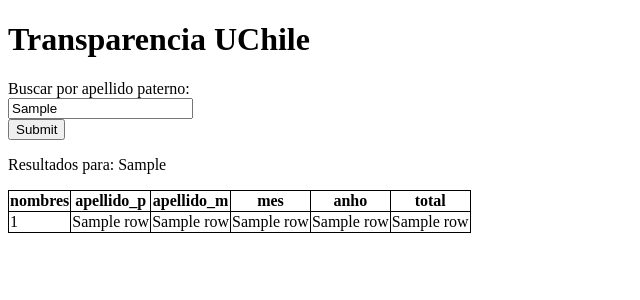
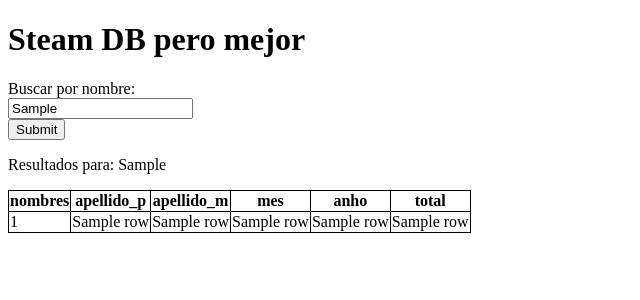
Before and after one commit to lucario0826/Batos, a Flask app: template templates/index.html in a window 1280 px wide. Shown: the top 300 px of the page, without its empty margins (0-640 px from the left). Run offline with Flask 3, Linux system fonts and the light colour scheme; the template is opened without the code that fills it: most values are stand-ins (such as "Sample title", 1, 10 or a date in 2020); some libraries are stand-ins or nearby versions.

Commit message:
Update index.html for Dotados con Base

```diff
--- a/templates/index.html
+++ b/templates/index.html
@@ -3,7 +3,7 @@
 
 <head>
     <meta charset="utf-8">
-    <title>Transparencia UChile</title>
+    <title>Dotados con Base</title>
     <style>
         table, th, td {
             border: 1px solid black;
@@ -14,10 +14,10 @@
 
 <body>
 
-    <h1>Transparencia UChile</h1>
+    <h1>Steam DB pero mejor</h1>
 
     <form action="{{ url_for('index') }}" method="get">
-        Buscar por apellido paterno:<br>
+        Buscar por nombre:<br>
         <input type="text" name="ap" value="{{ ap if ap is not none else '' }}"><br>
         <input type="submit" value="Submit">
     </form>
```
